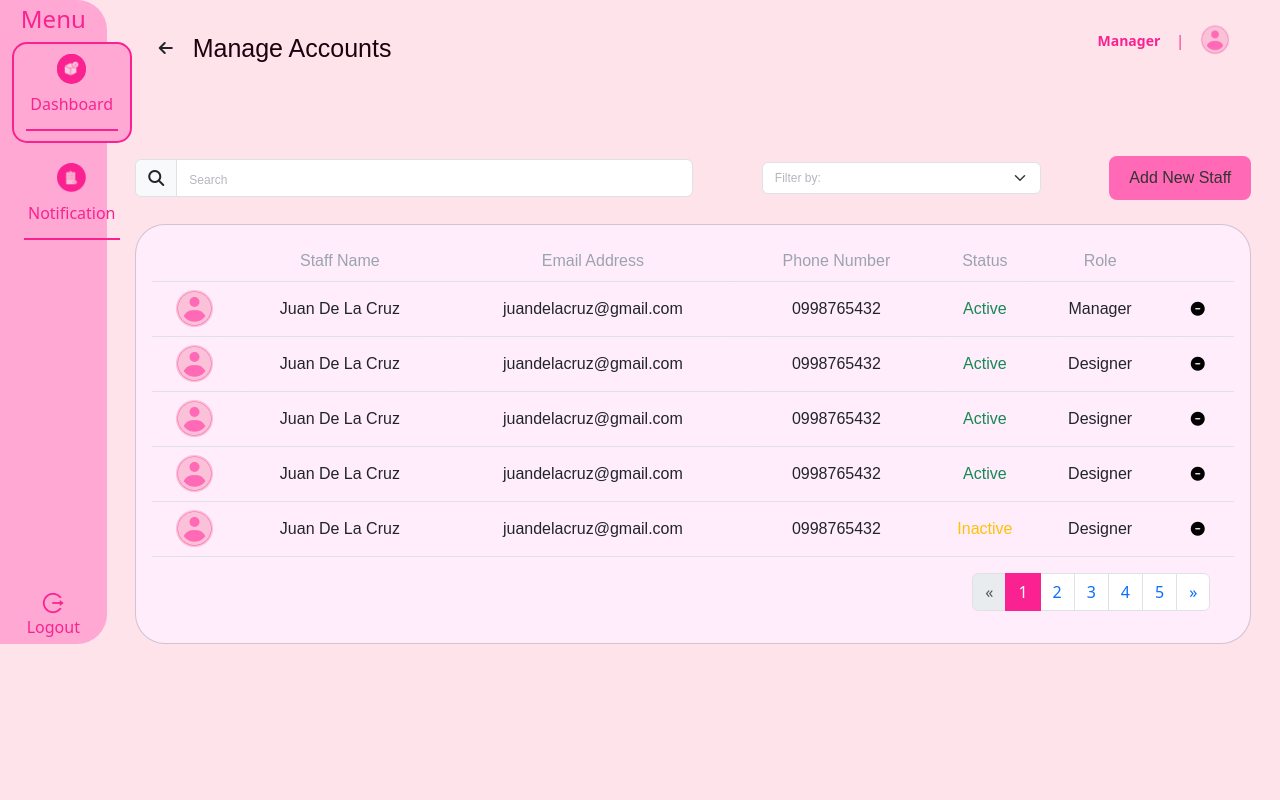
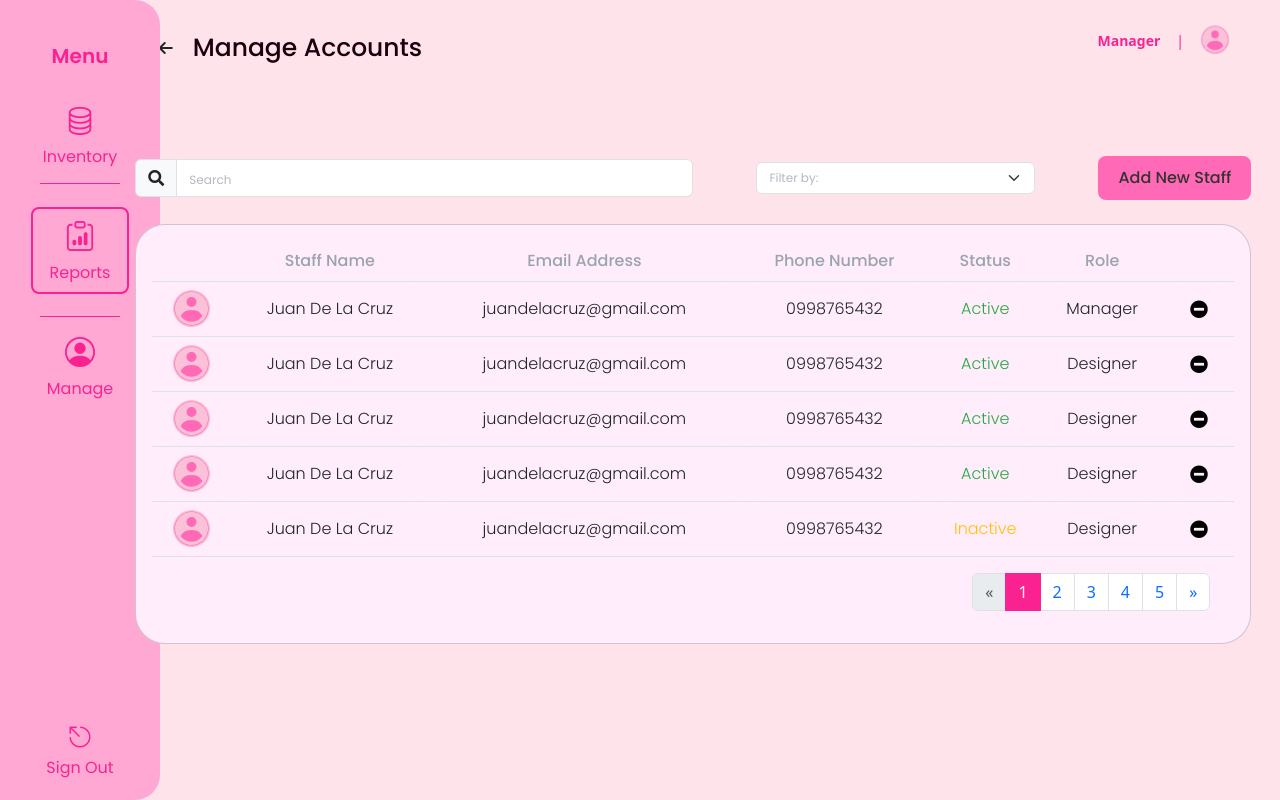
Before and after one commit to erik1502/Soft-Eng, a plain HTML site: page manageacc.html in a window 1280 px wide. Drawn offline with nearby package versions, Linux system fonts and the light colour scheme.

Commit message:
added navbar to manage accounts

```diff
--- /dev/null
+++ b/Javascript/dashboard.js
@@ -0,0 +1,5 @@
+import React from "react";
+import ReactDOM from "react-dom";
+import PendingRequests from "./PendingRequests"; // Ensure this path is correct
+
+ReactDOM.render(<PendingRequests />, document.getElementById("pending-requests"));
--- /dev/null
+++ b/Javascript/nav.js
@@ -0,0 +1,5 @@
+const hamBurger = document.querySelector(".toggle-btn");
+
+hamBurger.addEventListener("click", function () {
+  document.querySelector(".sidebar").classList.toggle("expand");
+});
--- /dev/null
+++ b/css/navbar-style.css
@@ -0,0 +1,147 @@
+@import url('https://fonts.googleapis.com/css2?family=Poppins:wght@300;400;500;600;700&display=swap');
+
+.sidebar {
+  font-family: 'Poppins', sans-serif;
+  background-color: #FFA8D4;
+  position: fixed;
+  transition: all .25s ease-in-out;
+  top: 0;
+  left: 0;
+  border-radius: 0 25px 25px 0;
+}
+
+
+
+
+
+.sidebar {
+  width: 160px;
+  height: 100vh;
+}
+
+
+.sidebar p {
+  color: #FA2290;
+}
+
+.menu-text {
+  font-weight: 600;
+  font-size: 20px;
+}
+
+.nav-link {
+  display: flex;
+  flex-direction: column;
+  align-items: center;
+  justify-content: center;
+  height: 100px;
+}
+
+.nav-link p {
+  margin: 0;
+}
+
+
+.border_bottom,
+.border_top {
+  position: relative;
+
+}
+
+.border_bottom::after,
+.border_top::after {
+  content: "";
+  position: absolute;
+  bottom: 0;
+  /*UNCOMMENT this if the border is displayed at the right side*/
+  /* transform: translateX(-50%); */
+  opacity: 1;
+  width: 50%;
+  height: 1px;
+  background-color: #FA2290;
+  transition: all 1s ease-in-out 1s
+}
+
+.border_top::after {
+  top: 0;
+}
+
+
+
+.border_box {
+  border: 2px solid #FA2290;
+  border-radius: 8px;
+  padding: 7px 17px;
+  transition: border 0.10s ease-in-out 0.10s, box-shadow 0.01s ease-in-out 0.01s;
+}
+
+
+
+
+.nav-link i {
+  font-size: 30px;
+  color: #FA2290;
+  border: none;
+}
+
+.nav-link-exit i {
+  font-size: 24px;
+}
+
+.nav-link-exit p {
+  font-size: 16px;
+
+}
+
+
+
+/* RESPONSIVENESS */
+
+.toggle-btn {
+  border: none;
+  background-color: inherit;
+  color: #FA2290;
+}
+
+.toggle-btn i {
+  font-weight: 700;
+  font-size: 24px;
+  display: none;
+}
+
+
+
+
+
+.sidebar:not(.expand) .nav-link p,
+.sidebar:not(.expand) .border_bottom::after,
+.sidebar:not(.expand) .border_top::after,
+.sidebar:not(.expand) .toggle-btn p {
+  display: none !important;
+}
+
+
+.sidebar:not(.expand) .nav-link {
+  padding: 50px 0;
+  height: 50px;
+}
+
+.sidebar:not(.expand) .nav-pills {
+  margin-top: 20px;
+}
+
+
+.sidebar:not(.expand) .border_box {
+  border: none;
+  box-shadow: none;
+}
+
+.sidebar:not(.expand) .toggle-btn i {
+  display: block;
+}
+
+.sidebar:not(.expand) {
+  width: 80px;
+  height: 100vh;
+  border-radius: 0;
+}
--- a/dashboard.js
+++ /dev/null
@@ -1,5 +0,0 @@
-import React from "react";
-import ReactDOM from "react-dom";
-import PendingRequests from "./PendingRequests"; // Ensure this path is correct
-
-ReactDOM.render(<PendingRequests />, document.getElementById("pending-requests"));
--- a/manageacc.html
+++ b/manageacc.html
@@ -4,39 +4,83 @@
   <meta charset="UTF-8" />
   <meta name="viewport" content="width=device-width, initial-scale=1" />
   <title>Dashboard</title>
-  <link rel="stylesheet" type="text/css" href="css/globalstyle.css">
-  <link rel="stylesheet" type="text/css" href="css/dashboard.css">
+  <link href="https://cdn.jsdelivr.net/npm/bootstrap@5.3.0/dist/css/bootstrap.min.css" rel="stylesheet" />
+  <!-- <link rel="stylesheet" type="text/css" href="css/globalstyle.css"> -->
+  <link rel="stylesheet" type="text/css" href="css/navbar-style.css">
   <link rel="stylesheet" type="text/css" href="css/manage.css">
-  <link href="https://cdn.jsdelivr.net/npm/bootstrap@5.3.0/dist/css/bootstrap.min.css" rel="stylesheet" />
+
   <link rel="stylesheet" href="https://cdnjs.cloudflare.com/ajax/libs/font-awesome/6.4.0/css/all.min.css"/>
+  <link rel="stylesheet" href="https://cdn.jsdelivr.net/npm/bootstrap-icons@1.11.3/font/bootstrap-icons.min.css">
+  <link rel="stylesheet" href="https://cdnjs.cloudflare.com/ajax/libs/font-awesome/5.15.4/css/all.min.css">
 
 
 </head>
 <body>
   <div class="container-fluid">
     <div class="row">
-      <nav class="col-sm-1 sidebar text-center">
-        <div>
-          <h4 class="menuss">Menu</h4>
-          <ul class="nav flex-column">
-            <li class="nav-item active">
-              <div class="icon-box">
-                <img src="images/inventory.png">
+      <!-- SIDEBAR -->
+      <div class="col-1">
+        <div class="d-flex flex-column sidebar expand">
+          <!-- MENU TEXT -->
+
+          <div class="d-flex justify-content-center align-items-center">
+
+
+
+            <button class="toggle-btn d-flex flex-row align-items-center justify-content-center" type="button">
+              <div class="d-block link-dark text-decoration-none sidebar-body menu-text mt-4 pt-3 ">
+                <p class="text-center mb-1">Menu</p>
               </div>
-              <a class="nav-link link" href="index.html">Dashboard</a>
-            </li>
-            <li class="nav-item">
-              <img src="images/reports.png">
-              <a class="nav-link link" href="notif.html">Notification</a>
+
+              <div class="d-flex align-items-end mt-4 pt-3" style="margin-top: auto;">
+
+                    <i class="bi bi-grid-fill fw-bold "></i>
+
+              </div>
+            </button>
+          </div>
+
+          <ul class="nav nav-pills nav-flush flex-column mb-auto text-center">
+            <!-- INVENTORY -->
+            <li class="my-2">
+              <a href="#" class="nav-link border_bottom" title="Dashboard" data-bs-toggle="tooltip"
+                data-bs-placement="right">
+                <i class="bi bi-database nav-icons"></i>
+                <p>Inventory</p>
+              </a>
             </li>
 
+            <!-- REPORTS -->
+            <li class="my-2">
+              <a href="#" class="nav-link py-3" title="Orders" data-bs-toggle="tooltip" data-bs-placement="right">
+                <div class="border_box">
+                  <i class="bi bi-clipboard-data"></i>
+                  <p>Reports</p>
+                </div>
+              </a>
+            </li>
+
+            <!-- MANAGE -->
+            <li class="my-2">
+              <a href="#" class="nav-link border_top" title="Products" data-bs-toggle="tooltip"
+                data-bs-placement="right">
+                <i class="bi bi-person-circle"></i>
+                <p>Manage</p>
+              </a>
+            </li>
           </ul>
+
+          <!-- SIGN OUT -->
+          <div class="nav-link-exit nav-link">
+            <a href="#"
+              class="d-flex flex-column align-items-center justify-content-center link-dark text-decoration-none">
+              <i class="bi bi-escape"></i>
+              <p class="d-block p-exit">Sign Out</p>
+            </a>
+          </div>
         </div>
-        <div class="text-center">
-          <img href="#" src="images/logout.png">
-          <a class="nav-link link" href="#">Logout</a>
-        </div>
-      </nav>
+      </div>
+      <!-- END OF NAVBAR -->
 
       <div class="col-sm-11">
         <div class="notification-header-container d-flex justify-content-between align-items-center">
@@ -190,5 +234,7 @@
   </div>
 
   <script src="https://cdn.jsdelivr.net/npm/bootstrap@5.3.0/dist/js/bootstrap.bundle.min.js"></script>
+  <!-- <script src="Javascript/dashboard.js"></script> -->
+   <script src="Javascript/nav.js"></script>
 </body>
 </html>
```
Also changed, not shown: navbar.html (added, +110 -0 lines), notif.html (+2 -0 lines).
